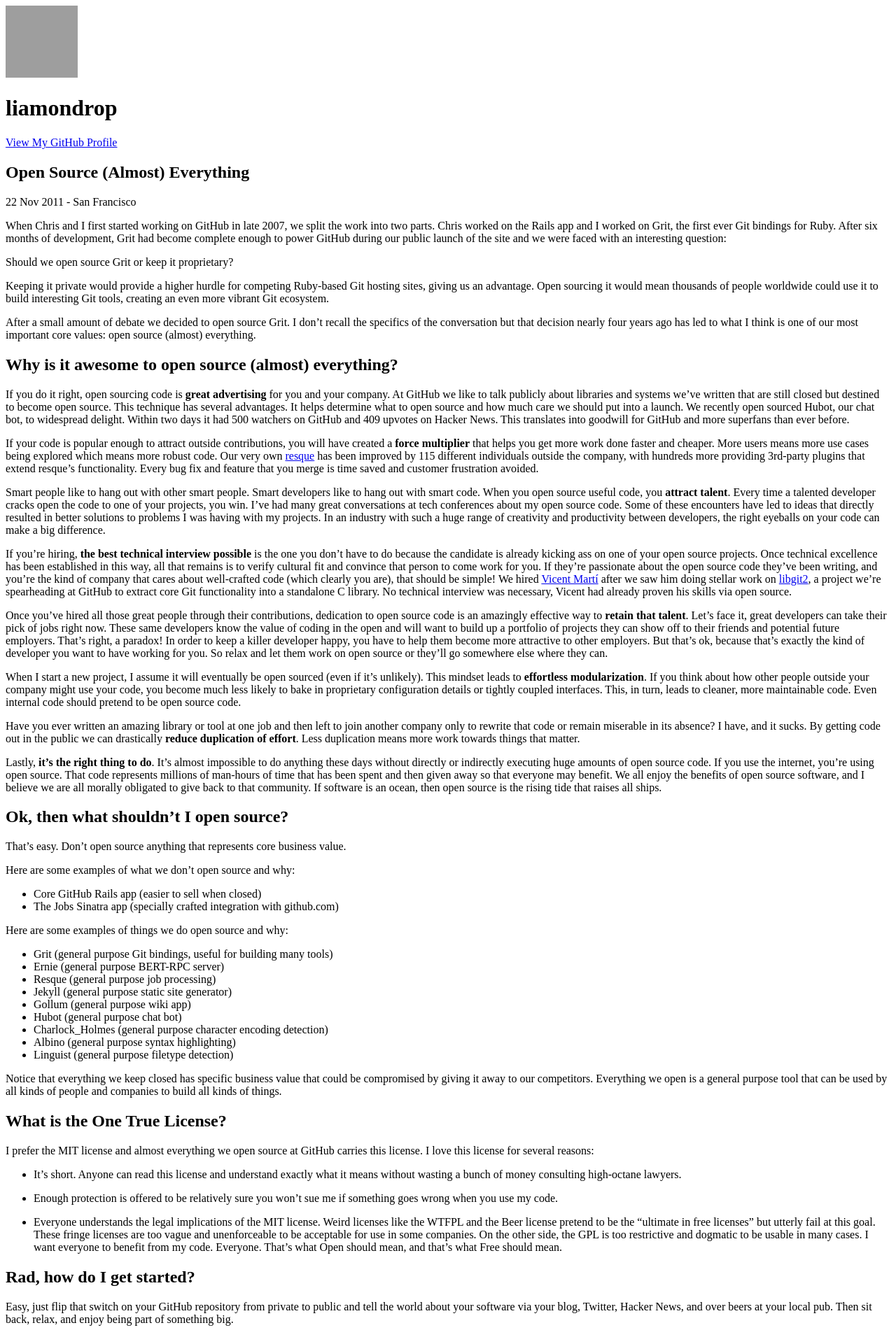
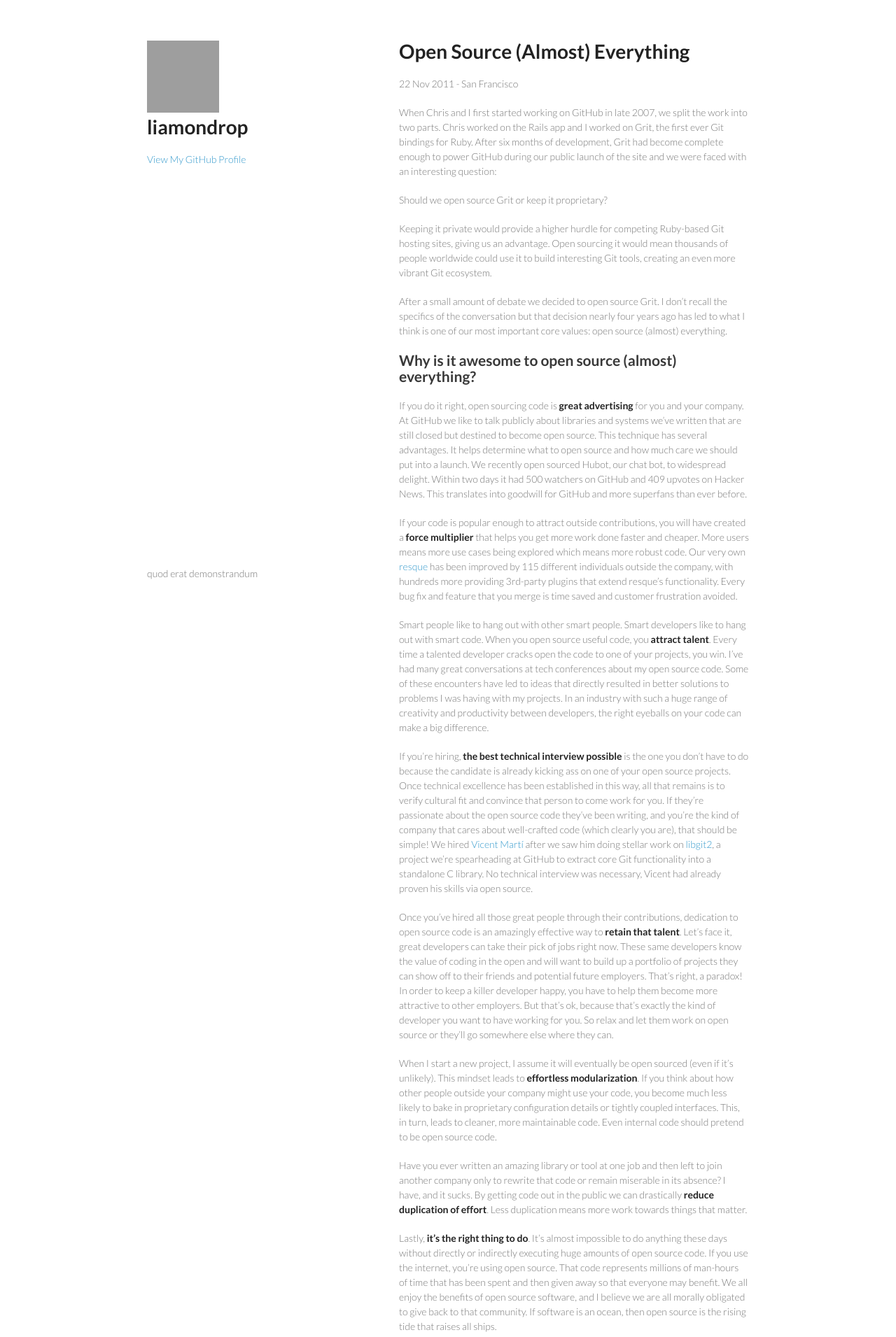
Before and after one commit to liamondrop/liamondrop, a Jekyll site: the page built from _posts/2011-11-22-open-source-everything.md, in a window 1280 px wide. Shown: the top 1911 px of the page at 70% size. Built offline with Jekyll 4.4.1, drawn with Linux system fonts in a browser that asks for light colours; Markdown is read by kramdown in place of the engine named in the settings; grey boxes are pictures that could not be loaded.

Commit message:
double derp

```diff
--- a/_layouts/default.html
+++ b/_layouts/default.html
@@ -5,8 +5,8 @@
     <meta http-equiv="X-UA-Compatible" content="chrome=1">
     <title>{{ page.title }}</title>
 
-    <link rel="stylesheet" href="../css/styles.css">
-    <link rel="stylesheet" href="../css/pygment_trac.css">
+    <link rel="stylesheet" href="/css/styles.css">
+    <link rel="stylesheet" href="/css/pygment_trac.css">
     <meta name="viewport" content="width=device-width, initial-scale=1.0">
     <!--[if lt IE 9]>
     <script src="//html5shiv.googlecode.com/svn/trunk/html5.js"></script>
@@ -32,7 +32,7 @@
         <p>quod erat demonstrandum</p>
       </footer>
     </div>
-    <script src="../js/scale.fix.js"></script>
+    <script src="/js/scale.fix.js"></script>
 
   </body>
 </html>
```
